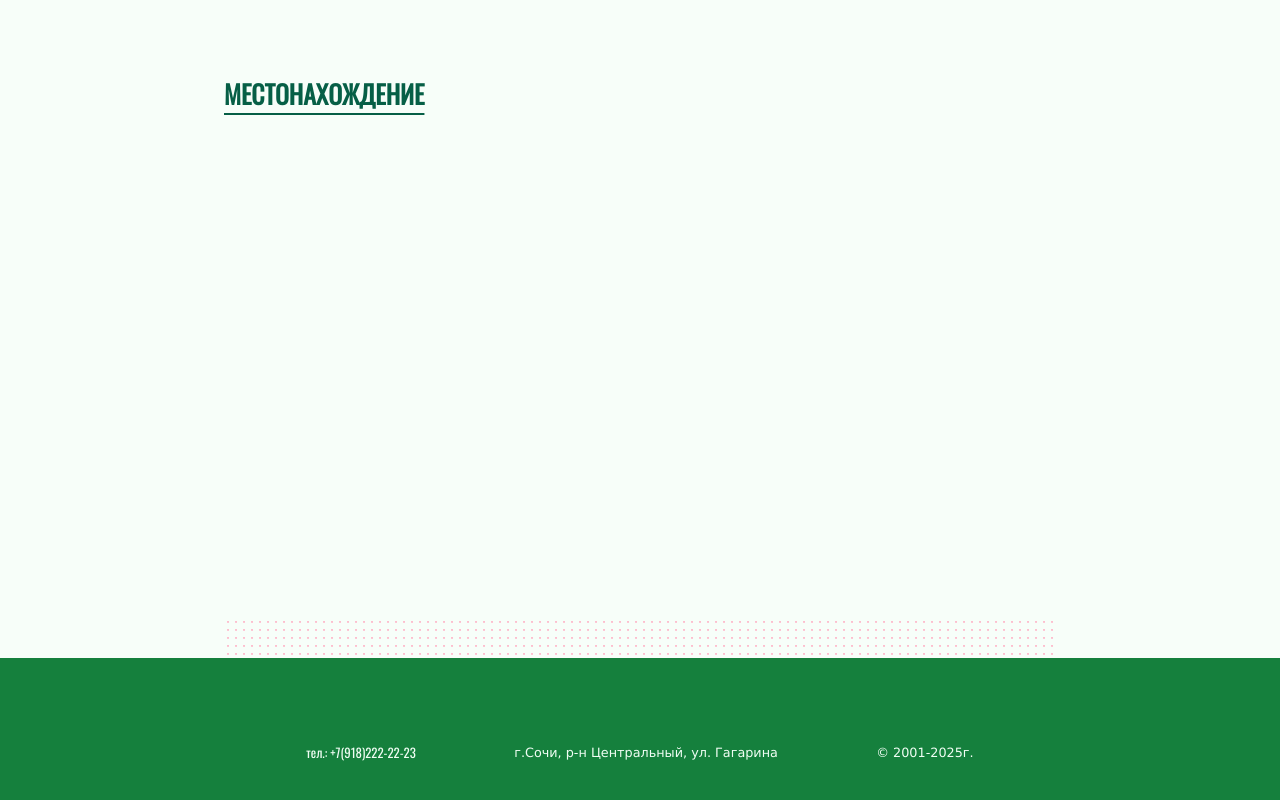
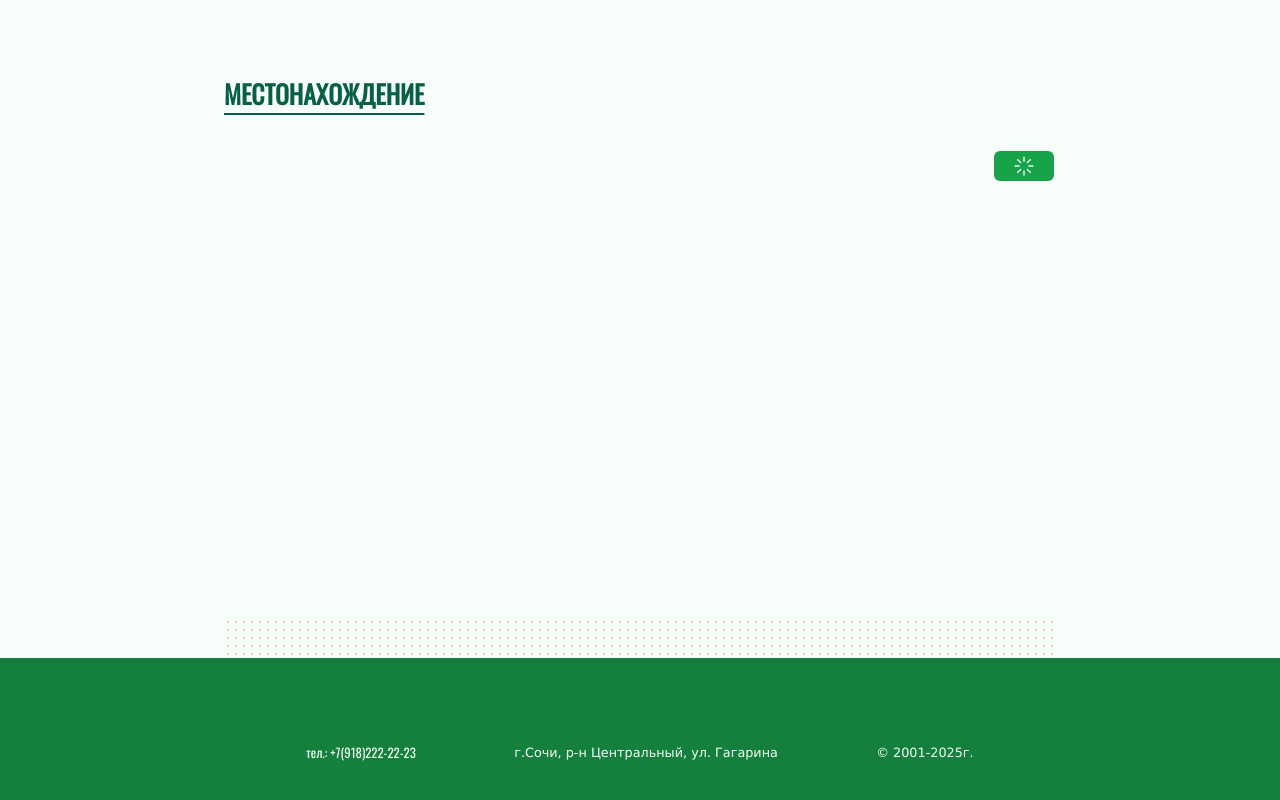
Before and after one commit to IT-Gleb/massageSite, a Next.js app: page / in a window 1280 px wide. Shown: the part 5863-6663 px from the top of the page. Built offline with nearby package versions, Linux system fonts and the light colour scheme.

Commit message:
commit 10-03-2025 6

```diff
--- /dev/null
+++ b/src/components/svg_components/svgLoading.tsx
@@ -0,0 +1,18 @@
+import React from "react";
+
+export const SvgLoading = () => {
+  return (
+    <svg
+      width="100%"
+      height="100%"
+      viewBox="0 0 1024 1024"
+      xmlns="http://www.w3.org/2000/svg"
+      fill="none"
+    >
+      <path
+        fill="currentColor"
+        d="M512 64a32 32 0 0 1 32 32v192a32 32 0 0 1-64 0V96a32 32 0 0 1 32-32zm0 640a32 32 0 0 1 32 32v192a32 32 0 1 1-64 0V736a32 32 0 0 1 32-32zm448-192a32 32 0 0 1-32 32H736a32 32 0 1 1 0-64h192a32 32 0 0 1 32 32zm-640 0a32 32 0 0 1-32 32H96a32 32 0 0 1 0-64h192a32 32 0 0 1 32 32zM195.2 195.2a32 32 0 0 1 45.248 0L376.32 331.008a32 32 0 0 1-45.248 45.248L195.2 240.448a32 32 0 0 1 0-45.248zm452.544 452.544a32 32 0 0 1 45.248 0L828.8 783.552a32 32 0 0 1-45.248 45.248L647.744 692.992a32 32 0 0 1 0-45.248zM828.8 195.264a32 32 0 0 1 0 45.184L692.992 376.32a32 32 0 0 1-45.248-45.248l135.808-135.808a32 32 0 0 1 45.248 0zm-452.544 452.48a32 32 0 0 1 0 45.248L240.448 828.8a32 32 0 0 1-45.248-45.248l135.808-135.808a32 32 0 0 1 45.248 0z"
+      />
+    </svg>
+  );
+};
--- a/src/components/version3/content/contentLocation.tsx
+++ b/src/components/version3/content/contentLocation.tsx
@@ -2,6 +2,7 @@ import React, { FC } from "react";
 import { ContainerContent } from "./containerContent";
 import { YandexLocation } from "@/components/yandexMap/yandexMap";
 import { ancorsArray } from "@/utils/functions";
+import { UpdateButton } from "../ui/buttons/updateButton";
 
 export const ContentLocation: FC = () => {
   return (
--- /dev/null
+++ b/src/components/version3/ui/buttons/updateButton.tsx
@@ -0,0 +1,22 @@
+import { SvgLoading } from "@/components/svg_components/svgLoading";
+import React, { FC } from "react";
+
+type TUpdateProps = {
+  title: string;
+  click: () => void;
+};
+
+export const UpdateButton: FC<TUpdateProps> = ({ title, click }) => {
+  return (
+    <button
+      type="button"
+      title={title}
+      onClick={() => click()}
+      className="min-w-[60px] p-1 rounded-md bg-green-600 text-green-50 active:scale-90 place-content-center group"
+    >
+      <div className="w-[22px] h-[22px] mx-auto group-active:text-yellow-300">
+        <SvgLoading />
+      </div>
+    </button>
+  );
+};
--- a/src/components/yandexMap/yandexMap.tsx
+++ b/src/components/yandexMap/yandexMap.tsx
@@ -2,6 +2,7 @@
 
 import { MobileQuery, PlanshetQuery, useMediaQuery } from "@/hooks/checkDevice";
 import React, { FC, useEffect, useRef, useState } from "react";
+import { UpdateButton } from "../version3/ui/buttons/updateButton";
 
 const iframeSrc: string =
   "https://yandex.ru/map-widget/v1/?ll=39.726966%2C43.607111&masstransit%5BstopId%5D=stop__9973503&mode=masstransit&tab=overview&z=18.6";
@@ -18,6 +19,12 @@ export const YandexLocation: FC<TMapParam> = (param) => {
   const isMobile: boolean = useMediaQuery(MobileQuery);
   const isPlanshet: boolean = useMediaQuery(PlanshetQuery);
   const iframeRef = useRef<HTMLIFrameElement>(null);
+
+  const handleClick = () => {
+    if (iframeRef.current) {
+      iframeRef.current.src = iframeSrc + "";
+    }
+  };
 
   useEffect(() => {
     const element = React.createElement("iframe", {
@@ -64,5 +71,12 @@ export const YandexLocation: FC<TMapParam> = (param) => {
     }
   }, [isMobile, isPlanshet]);
 
-  return <div className="overflow-hidden relative">{frame}</div>;
+  return (
+    <div className="overflow-hidden relative flex items-start gap-2 flex-wrap-reverse">
+      {frame}
+      <div className="place-self-start order-0 md:order-1">
+        <UpdateButton title="Обновить" click={handleClick} />
+      </div>
+    </div>
+  );
 };
```
